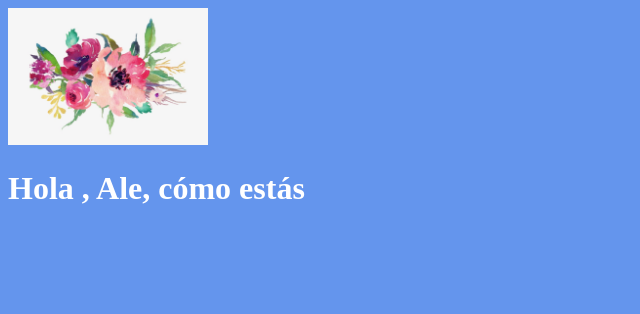
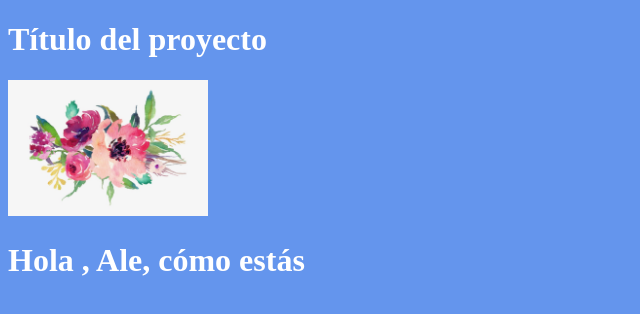
Before and after one commit to AleDevCode/Webpack-started, a website built with webpack: page src/index.html in a window 1280 px wide. Shown: the whole page, without its empty margins (0-640 px from the left). Built offline with nearby package versions, Linux system fonts and the light colour scheme.

Commit message:
Segundo commit

```diff
--- a/src/index.html
+++ b/src/index.html
@@ -6,6 +6,7 @@
     <title>Webpack</title>
 </head>
 <body>
+    <h1>Título del proyecto</h1>
 <img src="/src/assets/flores.png" alt="flores">
 </body>
 </html>
```
